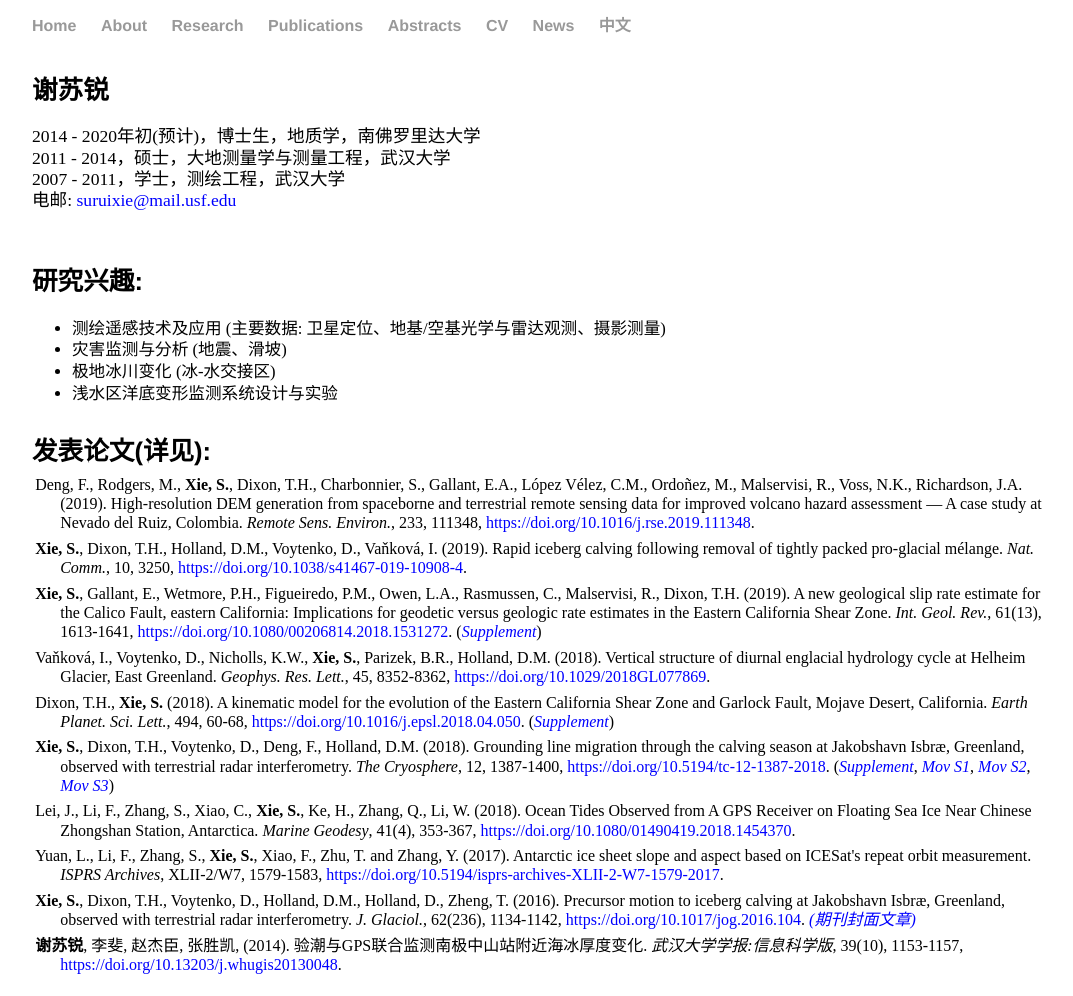
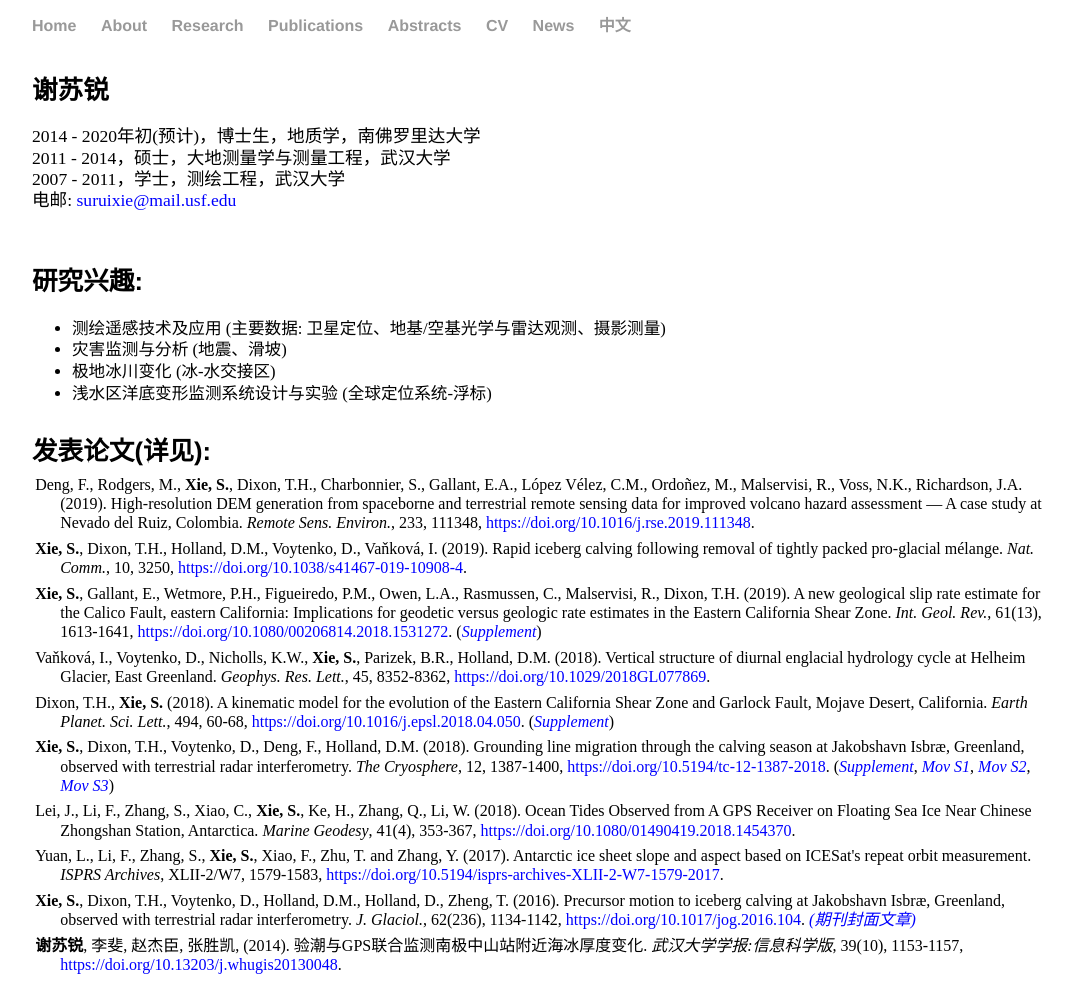
Before and after one commit to suruixie/suruixie.github.io, a Jekyll site: the page built from Chinese/index.html, in a window 1280 px wide. Shown: the whole page, without its empty margins (96-1169 px from the left). Built offline with Jekyll 4.4.1, drawn with Linux system fonts in a browser that asks for light colours; a style sheet for code colours, icons or effects is not loaded.

Commit message:
Update index.html

```diff
--- a/Chinese/index.html
+++ b/Chinese/index.html
@@ -19,7 +19,7 @@ title: 苏锐的中文页面
 		    <li style="line-height:130%; font-size:0.8em; color:#000000;">测绘遥感技术及应用 (主要数据: 卫星定位、地基/空基光学与雷达观测、摄影测量)</a></li>
 		    <li style="line-height:130%; font-size:0.8em; color:#000000;">灾害监测与分析 (地震、滑坡)</a></li>
 		    <li style="line-height:130%; font-size:0.8em; color:#000000;">极地冰川变化 (冰-水交接区)</a></li>
-		    <li style="line-height:130%; font-size:0.8em; color:#000000;">浅水区洋底变形监测系统设计与实验</a></li>
+		    <li style="line-height:130%; font-size:0.8em; color:#000000;">浅水区洋底变形监测系统设计与实验 (全球定位系统-浮标)</a></li>
 	    </ul>
 	<div class="sideText">
 		<h4 style="margin-top:1em;margin-bottom:0.2em;">发表论文(详见<a  href="https://scholar.google.com/citations?hl=en&user=kF4StsMAAAAJ&view_op=list_works" style="color:#0000FF;"><i class="ai ai-google-scholar ai-2x"></i></a>): </h4>
```
